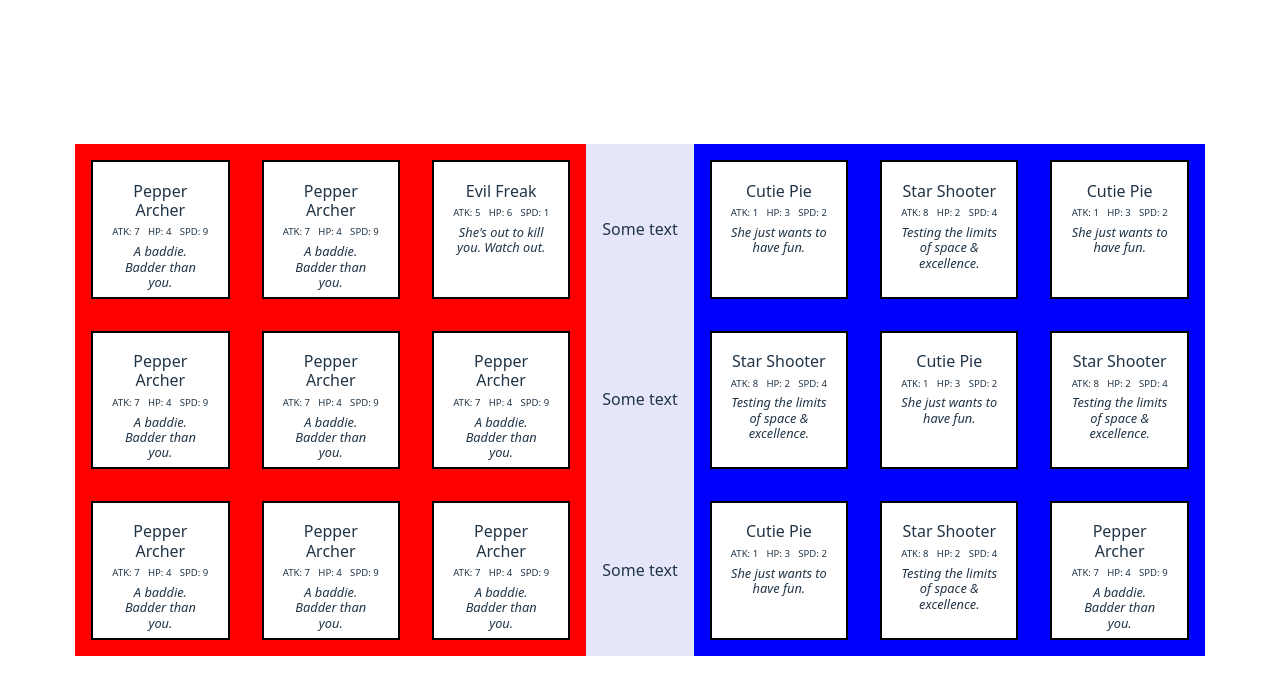
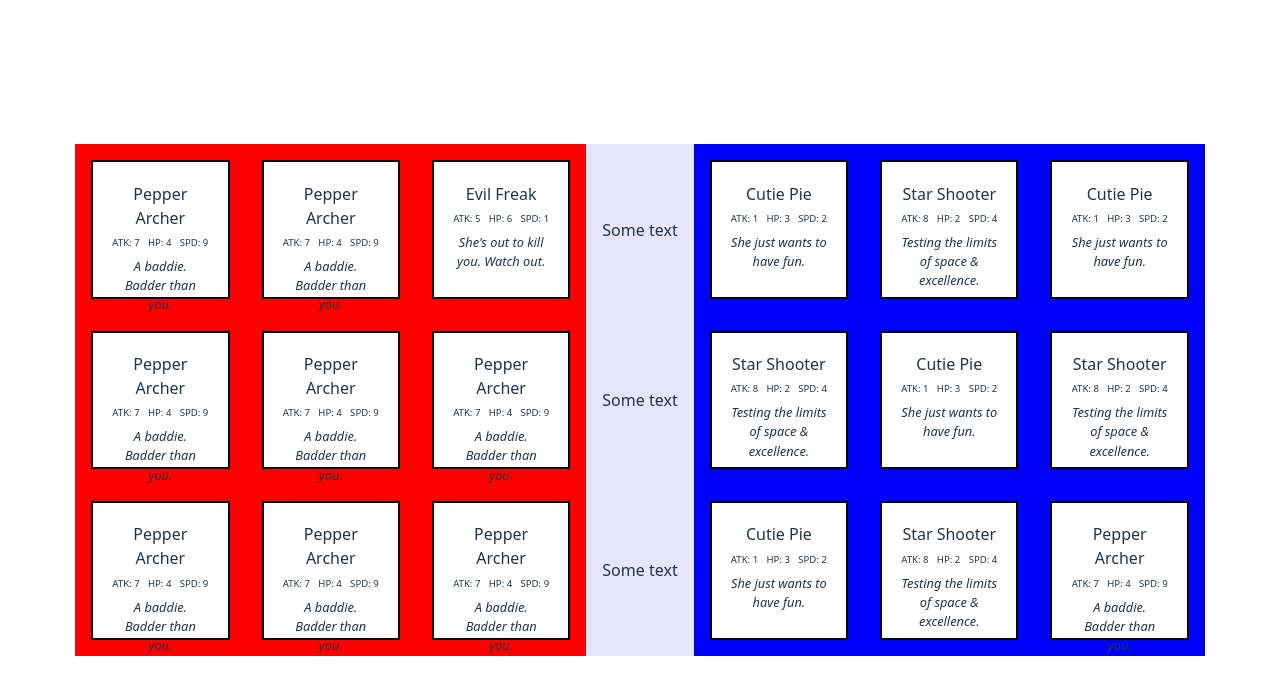
Before and after one commit to zules/archer-game, a React (Vite) app: page / in a window 1280 px wide. Shown: the top 694 px of the page. Built offline with nearby package versions, Linux system fonts and the light colour scheme.

Commit message:
increase line height for improved readability

```diff
--- a/src/index.css
+++ b/src/index.css
@@ -1,6 +1,6 @@
 :root {
   font-family: system-ui, Avenir, Helvetica, Arial, sans-serif;
-  line-height: 1.2;
+  line-height: 1.5;
   font-weight: 400;
 
   color-scheme: light dark;
```
